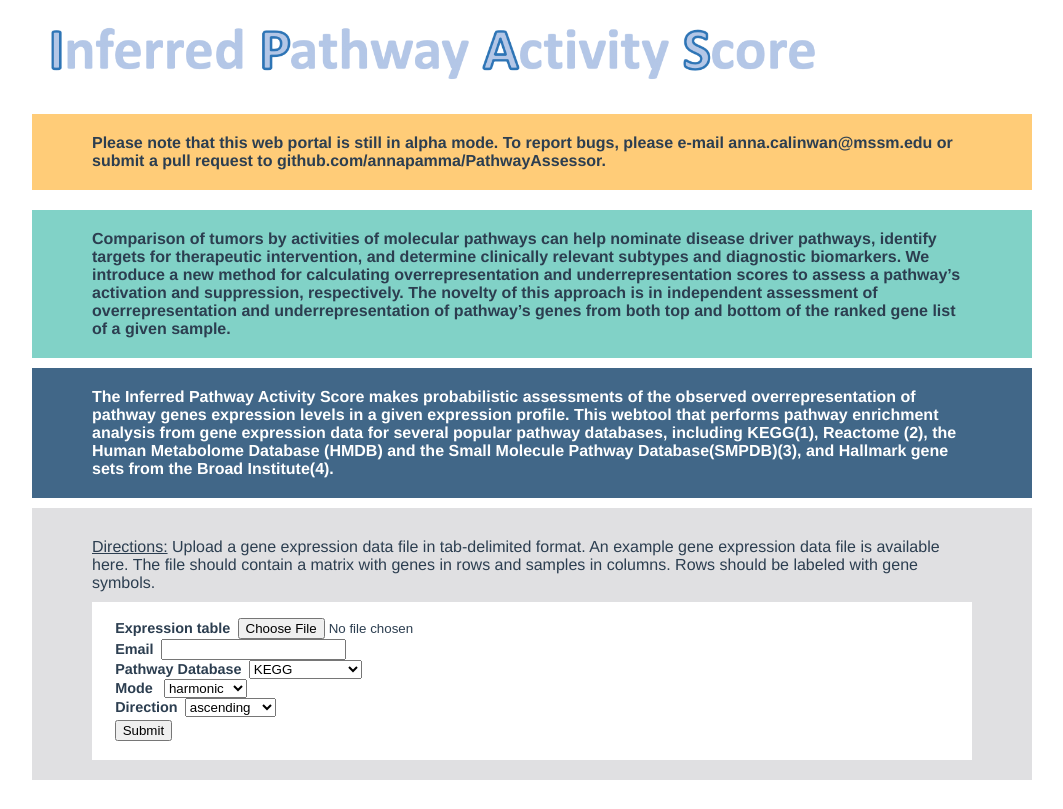
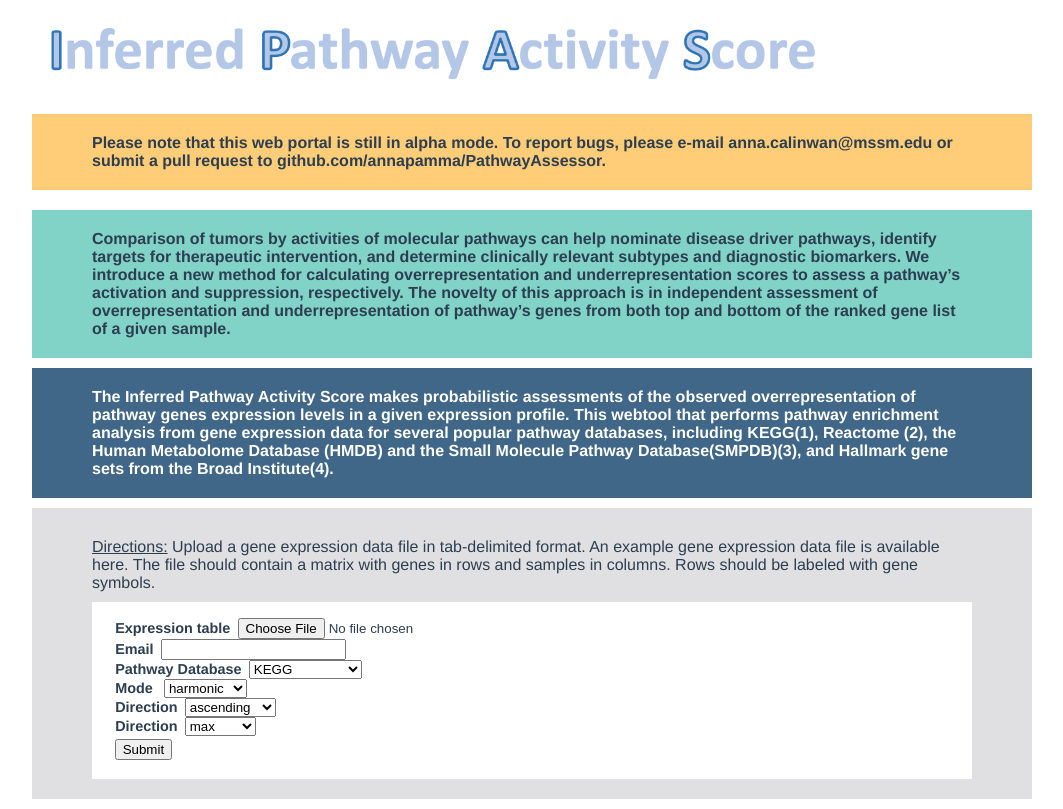
Before and after one commit to RevaLab/PathwayAssessor, a Vue app in the folder client/: page / in a window 1280 px wide. Shown: the whole page, without its empty margins (108-1171 px from the left). Built offline with nearby package versions, Linux system fonts and the light colour scheme.

Commit message:
adds rank method

```diff
--- a/client/src/components/Input.vue
+++ b/client/src/components/Input.vue
@@ -44,6 +44,15 @@
                 </select>
             </div>
             <div class="fieldset">
+                <label for="rank_method">Direction</label>
+                <select id="rank_method" v-model="rankMethod">
+                    <option value="min">min</option>
+                    <option value="max">max</option>
+                    <option value="average">average</option>
+                    <option value="first">first</option>
+                </select>
+            </div>
+            <div class="fieldset">
                 <button v-on:click="submitFile()">Submit</button>
             </div>
         </div>
@@ -72,6 +81,7 @@ export default {
           db: 'kegg',
           sortBy: 'asc',
           mode: 'harmonic',
+          rankMethod: 'max',
       }
     },
     methods: {
@@ -85,6 +95,7 @@ export default {
             formData.append('db', this.db);
             formData.append('sortBy', this.sortBy);
             formData.append('mode', this.mode);
+            formData.append('rankMethod', this.rankMethod);
             axios.post( 'http://localhost:5000/uploader',
               formData,
               {
```
Also changed, not shown: 2 other files (tests, documents, lock files or other folders).
